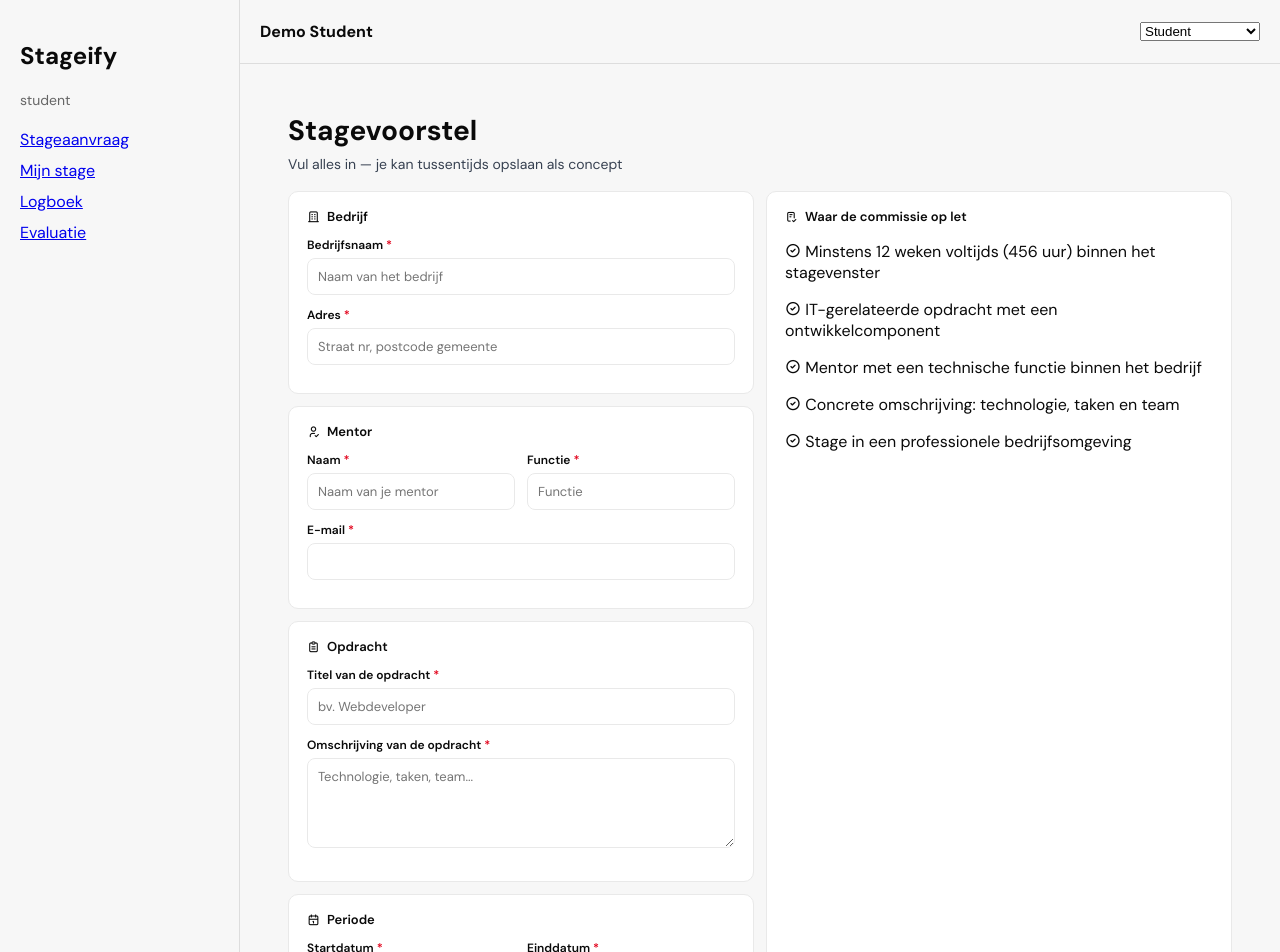
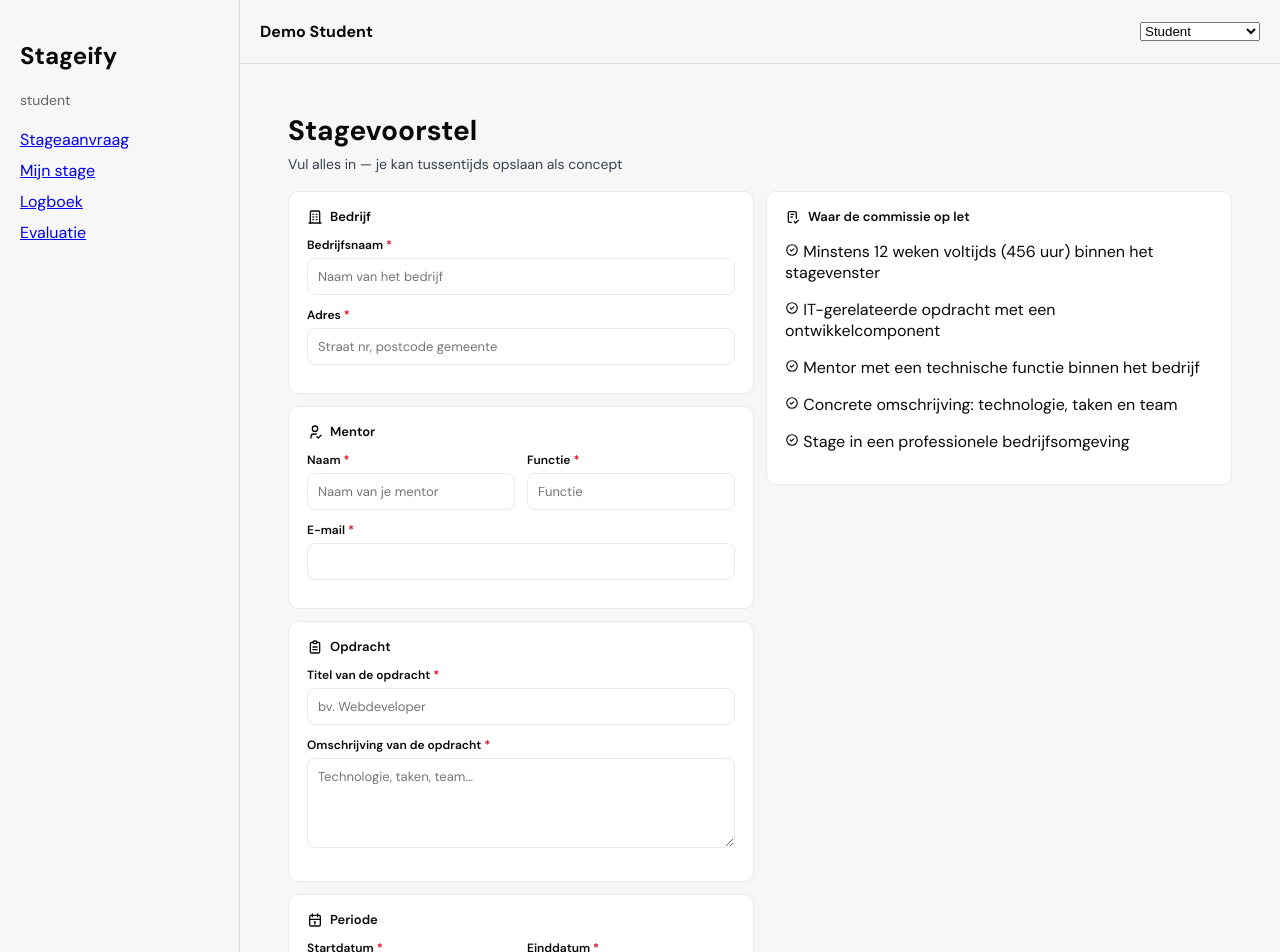
Before and after one commit to amingharbaoui/programming_project_group_1, a React (Vite) app in the folder frontend/: page /student/application in a window 1280 px wide. Shown: the top 952 px of the page. Built offline with nearby package versions, Linux system fonts and the light colour scheme.

Commit message:
add checklist-sticky class to keep checklist visible while scrolling

```diff
--- a/frontend/src/features/student/pages/StageApplicationPage.css
+++ b/frontend/src/features/student/pages/StageApplicationPage.css
@@ -45,3 +45,9 @@
   color: var(--red);
   margin-left: 3px;
 }
+/* Checklist kaart sticky  */
+.checklist-sticky {
+  position: sticky;
+  top: 24px;
+  align-self: start;
+}
--- a/frontend/src/features/student/pages/StageApplicationPage.jsx
+++ b/frontend/src/features/student/pages/StageApplicationPage.jsx
@@ -1,12 +1,15 @@
 import { useState } from "react";
 import { useNavigate } from "react-router-dom";
 import { apiRequest } from "../../../services/api";
-import  "./StageApplicationPage.css"
+import "./StageApplicationPage.css";
+import {
+  IconBuilding, IconUserCheck, IconClipboardText, IconCalendar,
+  IconCircleCheck, IconArrowRight, IconDeviceFloppy, IconSend, IconChecklist
+} from "@tabler/icons-react";
 
 export default function StageApplicationPage() {
   const navigate = useNavigate();
   const [error, setError] = useState(null);
-  // Nieuwe state: submitted voor successmelding, gewijzigd: state namen aangepast aan spec
   const [submitted, setSubmitted] = useState(false);
 
   const [form, setForm] = useState({
@@ -41,13 +44,13 @@ export default function StageApplicationPage() {
         </div>
         <div className="card">
           <div className="card_title">
-            <i className="ti ti-circle-check" />
+            <IconCircleCheck size={16} />
             Stagevoorstel ingediend
           </div>
           <p>Je stagevoorstel is klaar voor verwerking. Je krijgt een melding na de beoordeling.</p>
           <div className="actions">
             <button className="btn primary" onClick={() => navigate("/student/internship")}>
-              <i className="ti ti-arrow-right" />
+              <IconArrowRight size={16} />
               Naar mijn stage
             </button>
           </div>
@@ -77,7 +80,7 @@ export default function StageApplicationPage() {
           {/* Bedrijfsgegevens */}
           <div className="card">
             <div className="card_title">
-              <i className="ti ti-building" />
+              <IconBuilding size={16} />
               Bedrijf
             </div>
             <div className="form_group">
@@ -93,7 +96,7 @@ export default function StageApplicationPage() {
           {/* Mentorgegevens */}
           <div className="card">
             <div className="card_title">
-              <i className="ti ti-user-check" />
+              <IconUserCheck size={16} />
               Mentor
             </div>
             <div className="form_row">
@@ -112,10 +115,10 @@ export default function StageApplicationPage() {
             </div>
           </div>
 
-          {/* Opdracht — nieuw: opdrachtTitel en technologieen toegevoegd */}
+          {/* Opdracht */}
           <div className="card">
             <div className="card_title">
-              <i className="ti ti-clipboard-text" />
+              <IconClipboardText size={16} />
               Opdracht
             </div>
             <div className="form_group">
@@ -131,7 +134,7 @@ export default function StageApplicationPage() {
           {/* Stageperiode */}
           <div className="card">
             <div className="card_title">
-              <i className="ti ti-calendar" />
+              <IconCalendar size={16} />
               Periode
             </div>
             <div className="form_row">
@@ -149,27 +152,28 @@ export default function StageApplicationPage() {
 
           <div className="actions">
             <button type="button" className="btn">
-              <i className="ti ti-device-floppy" />
+              <IconDeviceFloppy size={16} />
               Opslaan als concept
             </button>
             <button type="submit" className="btn primary">
-              <i className="ti ti-send" />
+              <IconSend size={16} />
               Indienen
             </button>
           </div>
 
         </form>
 
-        <div className="card">
+        {/* Checklist sticky — volgt mee bij scrollen */}
+        <div className="card checklist-sticky">
           <div className="card_title">
-            <i className="ti ti-checklist" />
+            <IconChecklist size={16} />
             Waar de commissie op let
           </div>
-          <p><i className="ti ti-circle-check" /> Minstens 12 weken voltijds (456 uur) binnen het stagevenster</p>
-          <p><i className="ti ti-circle-check" /> IT-gerelateerde opdracht met een ontwikkelcomponent</p>
-          <p><i className="ti ti-circle-check" /> Mentor met een technische functie binnen het bedrijf</p>
-          <p><i className="ti ti-circle-check" /> Concrete omschrijving: technologie, taken en team</p>
-          <p><i className="ti ti-circle-check" /> Stage in een professionele bedrijfsomgeving</p>
+          <p><IconCircleCheck size={14} /> Minstens 12 weken voltijds (456 uur) binnen het stagevenster</p>
+          <p><IconCircleCheck size={14} /> IT-gerelateerde opdracht met een ontwikkelcomponent</p>
+          <p><IconCircleCheck size={14} /> Mentor met een technische functie binnen het bedrijf</p>
+          <p><IconCircleCheck size={14} /> Concrete omschrijving: technologie, taken en team</p>
+          <p><IconCircleCheck size={14} /> Stage in een professionele bedrijfsomgeving</p>
         </div>
 
       </div>
```
